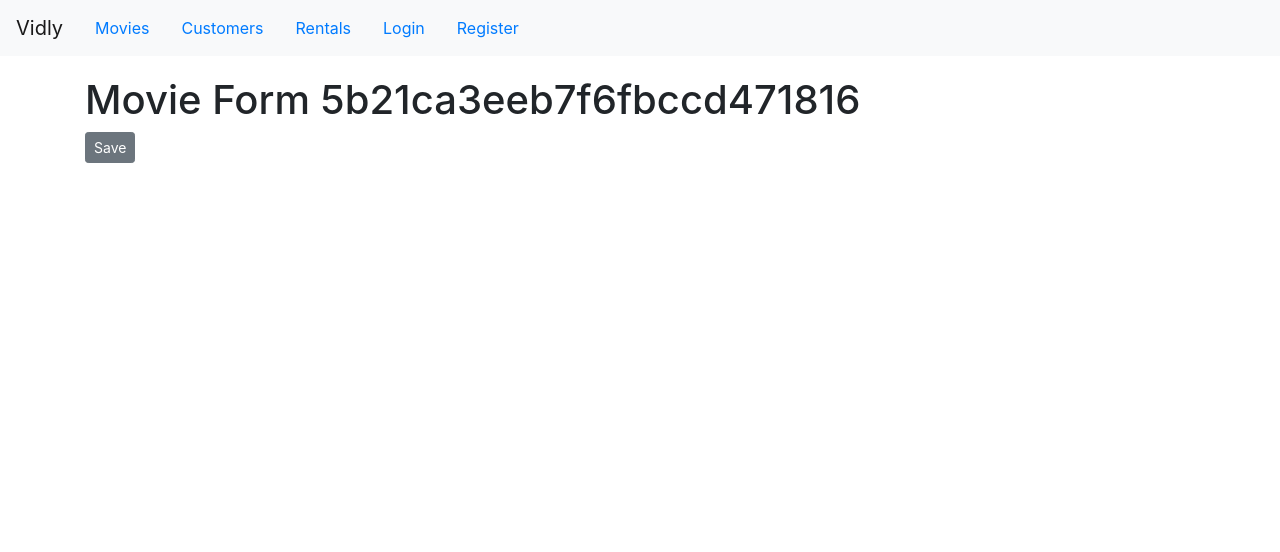
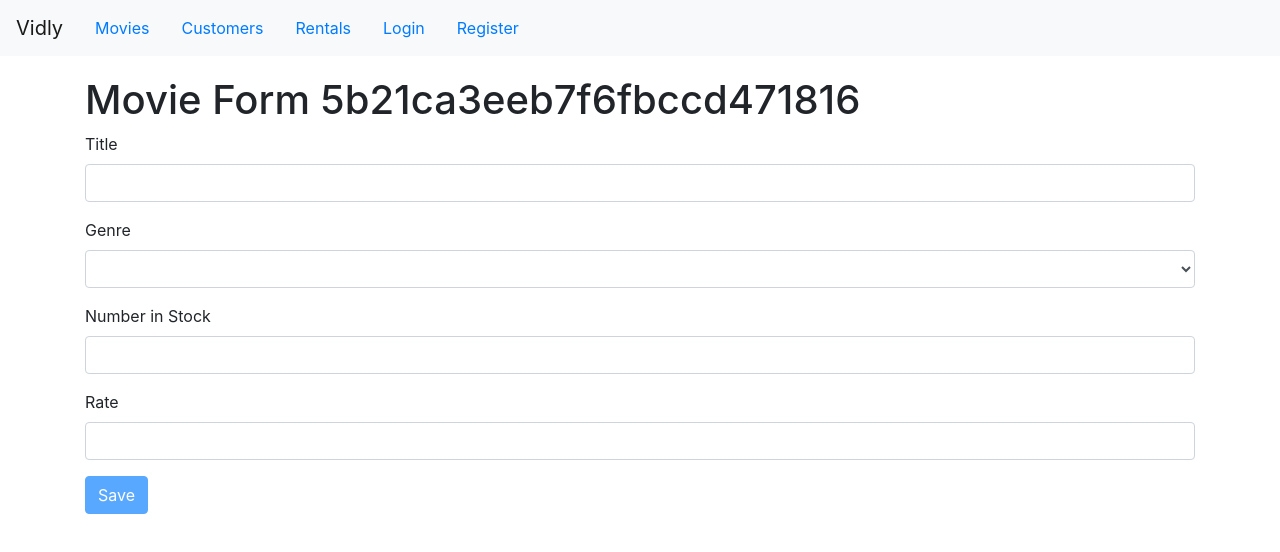
Before and after one commit to Eyasu15/vidly, a React (Create React App) app in the folder vidly/: page /movies/5b21ca3eeb7f6fbccd471816 in a window 1280 px wide. Shown: the top 552 px of the page. Built offline with nearby package versions, Linux system fonts and the light colour scheme.

Commit message:
Movie Form

```diff
--- a/vidly/src/components/common/form.jsx
+++ b/vidly/src/components/common/form.jsx
@@ -1,6 +1,7 @@
 import React, { Component } from "react";
 import Input from "./input";
 import Joi from "joi-browser";
+import SelectInput from "./selectInput";
 
 class Form extends Component {
   state = { data: {}, errors: {} };
@@ -54,9 +55,19 @@ class Form extends Component {
     );
   }
 
-  renderInput(name, label, type = "text") {
+  renderInput(name, label, type = "text", options) {
     let { data, errors } = this.state;
-
+    if (type === "select") {
+      return (
+        <SelectInput
+          name={name}
+          label={label}
+          options={options}
+          onChange={this.handleChange}
+          errors={errors[name]}
+        />
+      );
+    }
     return (
       <Input
         name={name}
--- /dev/null
+++ b/vidly/src/components/common/selectInput.js
@@ -0,0 +1,25 @@
+import React from "react";
+
+const SelectInput = ({ name, label, errors, onChange, options }) => {
+  return (
+    <div className="form-group">
+      <label htmlFor={name}>{label}</label>
+      <select
+        id={name}
+        name={name}
+        onChange={onChange}
+        className="form-control"
+      >
+        <option></option>
+        {options.map((element) => (
+          <option key={element} value={element}>
+            {element}
+          </option>
+        ))}
+      </select>
+      {errors && <div className="alert alert-danger">{errors}</div>}
+    </div>
+  );
+};
+
+export default SelectInput;
--- a/vidly/src/components/movieForm.js
+++ /dev/null
@@ -1,21 +0,0 @@
-import React, { Component } from "react";
-
-class MovieForm extends Component {
-  state = {};
-
-  handleSave = () => {
-    this.props.history.replace("/movies");
-  };
-  render() {
-    return (
-      <React.Fragment>
-        <h1>Movie Form {this.props.match.params.id} </h1>
-        <button className="btn btn-secondary btn-sm" onClick={this.handleSave}>
-          Save
-        </button>
-      </React.Fragment>
-    );
-  }
-}
-
-export default MovieForm;
--- /dev/null
+++ b/vidly/src/components/movieForm.jsx
@@ -0,0 +1,47 @@
+import React from "react";
+import Form from "./common/form";
+import Joi from "joi-browser";
+
+class MovieForm extends Form {
+  state = {
+    data: {
+      title: "",
+      genre: {},
+      numberInStock: "",
+      rate: "",
+    },
+    errors: {},
+  };
+
+  schema = {
+    title: Joi.string().required().label("Title"),
+    genre: Joi.object().required().label("Genre"),
+    numberInStock: Joi.number()
+      .min(0)
+      .max(100)
+      .required()
+      .label("Number in Stock"),
+    rate: Joi.number().min(0).max(10).required().label("Rate"),
+  };
+
+  doSubmit = () => {
+    this.props.history.replace("/movies");
+  };
+  render() {
+    const genres = ["Action", "Comedy", "Thriller"];
+    return (
+      <React.Fragment>
+        <h1>Movie Form {this.props.match.params.id} </h1>
+        <form onSubmit={this.handleSubmit}>
+          {this.renderInput("title", "Title")}
+          {this.renderInput("genre", "Genre", "select", genres)}
+          {this.renderInput("numberInStock", "Number in Stock")}
+          {this.renderInput("rate", "Rate")}
+          {this.renderButton("Save")}
+        </form>
+      </React.Fragment>
+    );
+  }
+}
+
+export default MovieForm;
--- a/vidly/src/components/movies.jsx
+++ b/vidly/src/components/movies.jsx
@@ -1,11 +1,11 @@
 import React, { Component } from "react";
-import { getMovies } from "./services/fakeMovieService";
+import { getMovies, saveMovie } from "./services/fakeMovieService";
 import Pagination from "./pagination";
 import { paginate } from "./utils/paginate";
 import Genres from "./genres";
 import { getGenres } from "./services/fakeGenreService";
 import MoviesTable from "./moviesTable";
-import { Route } from "react-router-dom";
+import { Link } from "react-router-dom";
 import _ from "lodash";
 
 class Movies extends Component {
@@ -26,6 +26,10 @@ class Movies extends Component {
     let movies = [...this.state.movies];
     movies = movies.filter((m) => m._id !== movie._id);
     this.setState({ movies });
+  };
+
+  handleSave = (movie) => {
+    saveMovie(movie);
   };
 
   handleLike = (movie) => {
@@ -86,6 +90,13 @@ class Movies extends Component {
           />
         </div>
         <div className="col">
+          <Link
+            to="/movies/new"
+            className="btn btn-primary mb-3"
+            onSave={this.handleSave}
+          >
+            New Movie
+          </Link>
           <p>Showing {totalCount} movies</p>
           <MoviesTable
             movies={movies}
```
